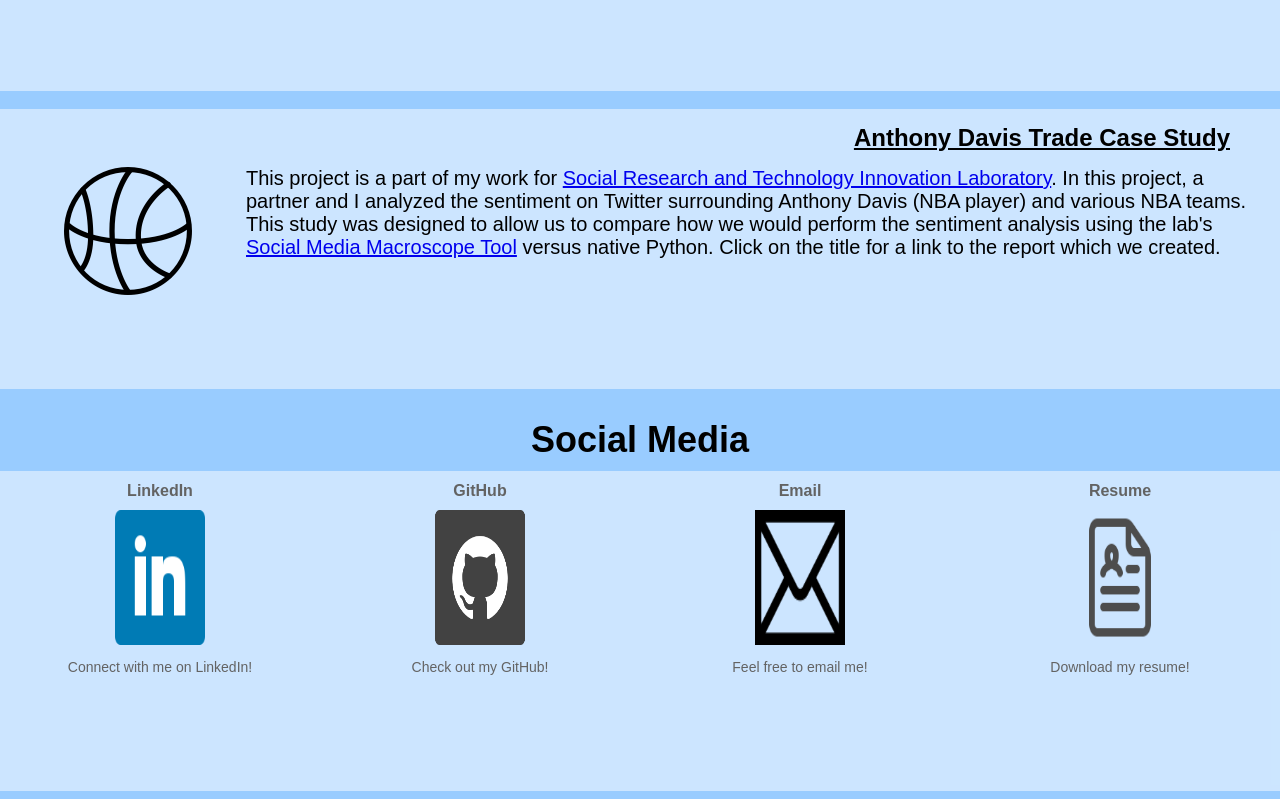
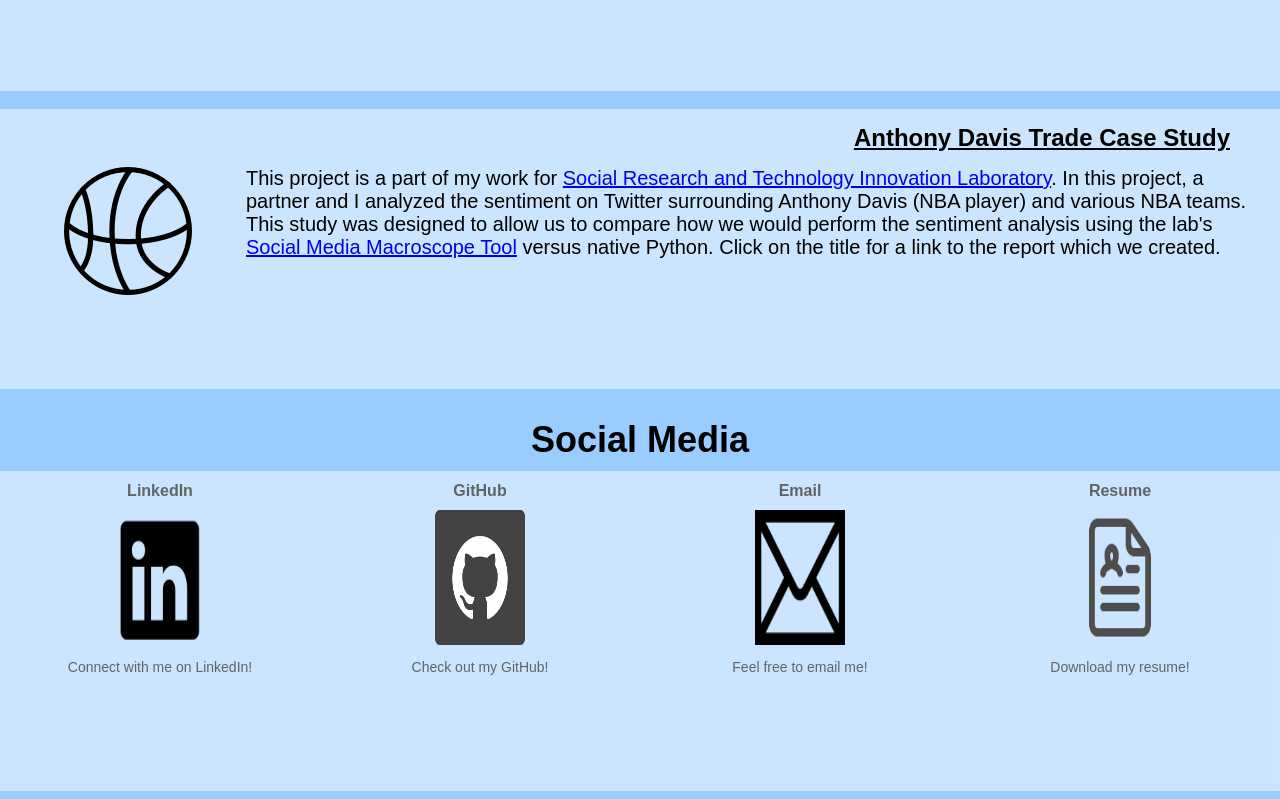
Before and after one commit to jarrettbrunner/jarrettbrunner.github.io, a plain HTML site: page index.html in a window 1280 px wide. Shown: the part 740-1539 px from the top of the page. Drawn offline with Linux system fonts and the light colour scheme.

Commit message:
Add files via upload

```diff
--- a/index.html
+++ b/index.html
@@ -50,7 +50,7 @@
 
         <div class="social1">
           <h1>LinkedIn</h1>
-            <a href="https://www.linkedin.com/in/jarrett-brunner-121716170/"><img class="image" src="iconfinder_square-linkedin_317725.png"></a>
+            <a href="https://www.linkedin.com/in/jarrett-brunner-121716170/"><img class="image" src="iconfinder_11-linkedin_104493.png"></a>
           <p>Connect with me on LinkedIn!</p>
         </div>
 
```
Also changed, not shown: iconfinder_11-linkedin_104493.png (added).
